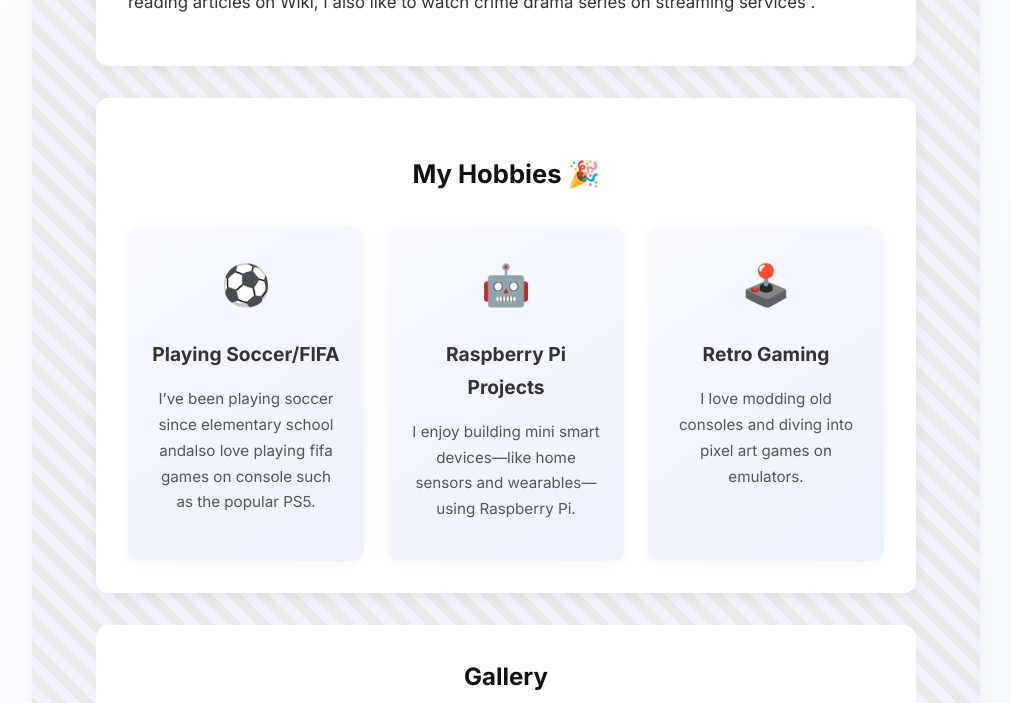
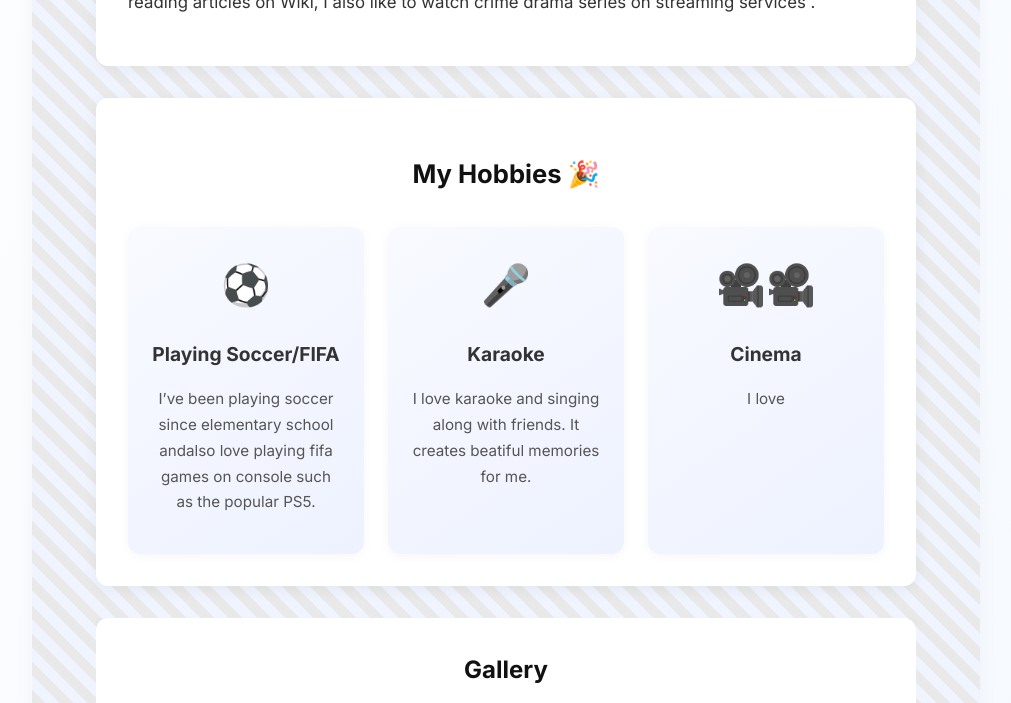
Before and after one commit to Kambili/Kambili.github.io, a Jekyll site: the page built from pages/about-me.md, in a window 1280 px wide and 900 px high, scrolled down 650 px, cut to the strip 0-703 px from the top of the window. Shown: the whole strip, without its empty margins (260-1271 px from the left). Built offline with Jekyll 4.4.1, drawn with Linux system fonts in a browser that asks for light colours.

Commit message:
Update about-me.md

```diff
--- a/pages/about-me.md
+++ b/pages/about-me.md
@@ -19,12 +19,12 @@ about:
     - icon: ⚽
       title: Playing Soccer/FIFA
       description: I’ve been playing soccer since elementary school andalso love playing fifa games on console such as the popular PS5.
-    - icon: 🤖
-      title: Raspberry Pi Projects
-      description: I enjoy building mini smart devices—like home sensors and wearables—using Raspberry Pi.
-    - icon: 🕹️
-      title: Retro Gaming
-      description: I love modding old consoles and diving into pixel art games on emulators.
+    - icon: 🎤
+      title: Karaoke
+      description: I love karaoke and singing along with friends. It creates beatiful memories for me.
+    - icon: 🎥🎥
+      title: Cinema
+      description: I love
 
   gallery:
     - image: /assets/images/me-guitar.png
```
